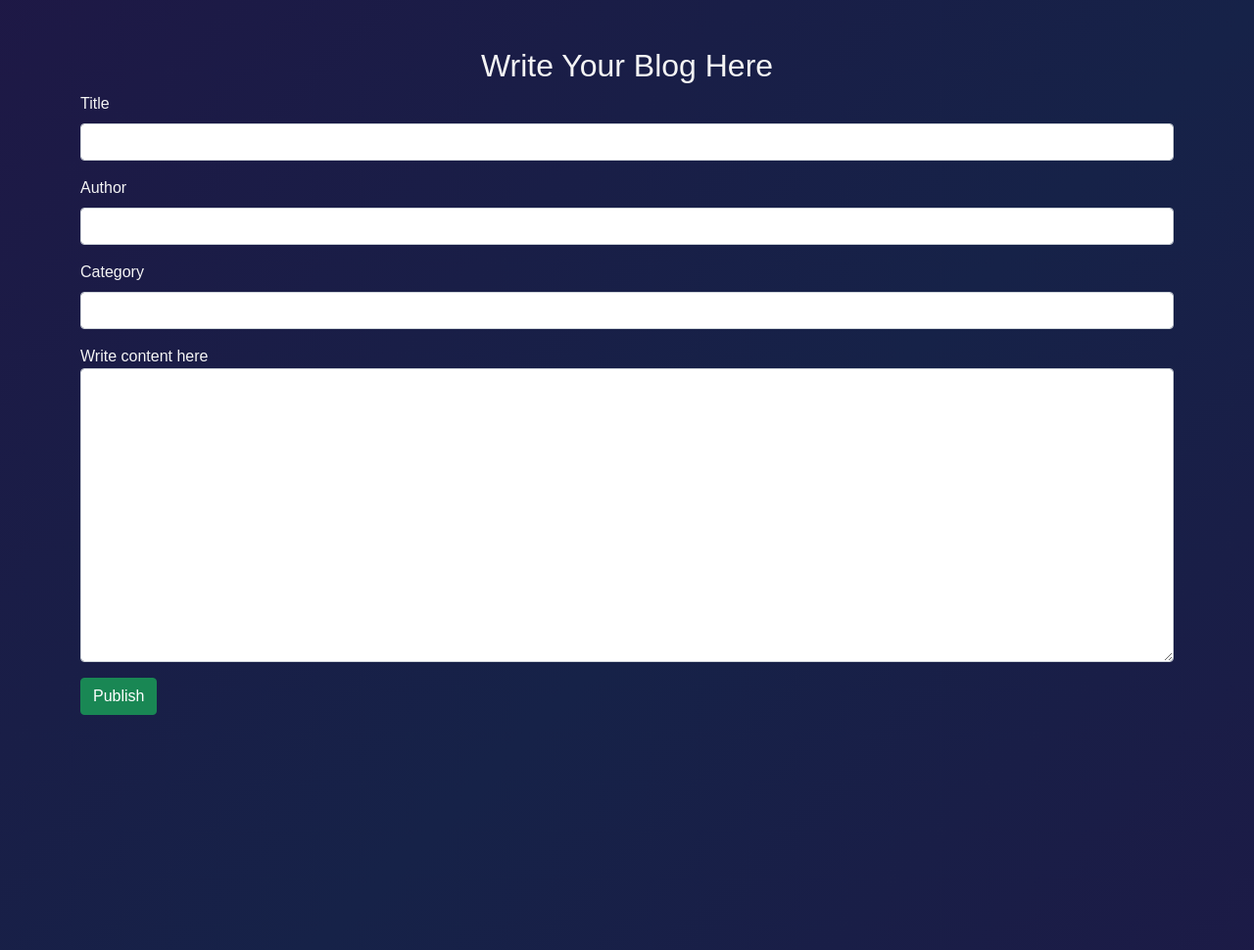
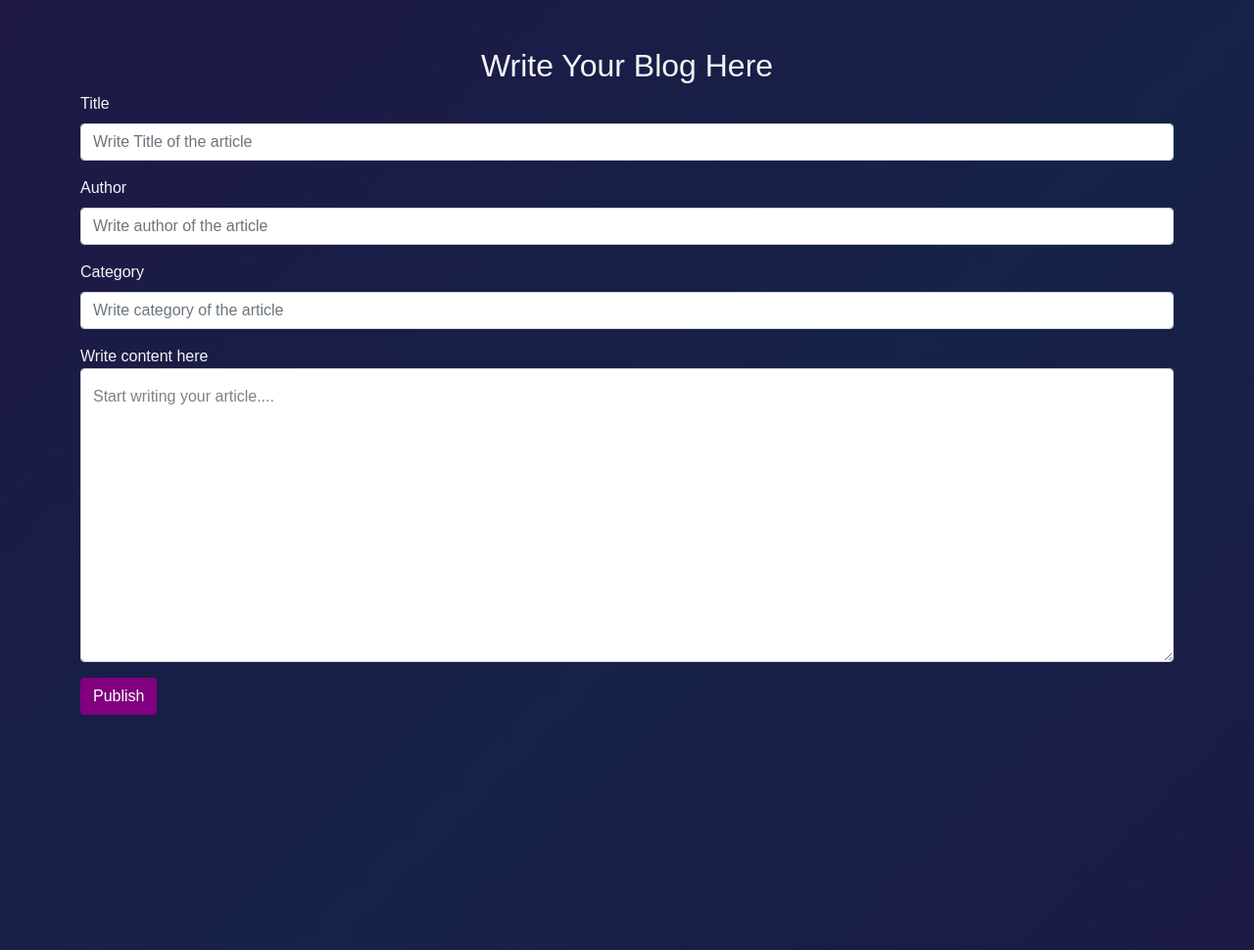
Before and after one commit to gaurav0401/WeShares-Community-Blog-Website, a Django app: page /createblog in a window 1280 px wide. Shown: the part 70-1040 px from the top of the page at 98% size. Run offline with Django 4.2, Linux system fonts and the light colour scheme.

Commit message:
new commit

```diff
--- a/template/base.html
+++ b/template/base.html
@@ -60,11 +60,11 @@ margin-top: 20vh;
 
         <!-- Modal -->
         <div class="modal fade" id="staticBackdrop" data-bs-backdrop="static" data-bs-keyboard="false" tabindex="-1"
-          aria-labelledby="staticBackdropLabel" aria-hidden="true">
-          <div class="modal-dialog" style="color: black;">
-            <div class="modal-content">
+          aria-labelledby="staticBackdropLabel" aria-hidden="true" >
+          <div class="modal-dialog" style="color: white;  ">
+            <div class="modal-content" style="background-color: rgb(50, 22, 72);">
               <div class="modal-header">
-                <h5 class="modal-title" id="staticBackdropLabel" style="color: black;">Register Here</h5>
+                <h5 class="modal-title" id="staticBackdropLabel" style="color: white">Register Here</h5>
                 <button type="button" class="btn-close" data-bs-dismiss="modal" aria-label="Close"></button>
               </div>
               <div class="modal-body">
@@ -129,10 +129,10 @@ margin-top: 20vh;
 
         <!-- Modal -->
         <div class="modal fade" id="exampleModal" tabindex="-1" aria-labelledby="exampleModalLabel" aria-hidden="true">
-          <div class="modal-dialog" style="color: black;">
-            <div class="modal-content">
+          <div class="modal-dialog" style="color: white">
+            <div class="modal-content" style="background-color: rgb(50, 22, 72);">
               <div class="modal-header">
-                <h5 class="modal-title" id="exampleModalLabel" style="color: black;">Login Here</h5>
+                <h5 class="modal-title" id="exampleModalLabel" style="color: white">Login Here</h5>
                 <button type="button" class="btn-close" data-bs-dismiss="modal" aria-label="Close"></button>
               </div>
               <div class="modal-body">
--- a/template/home/create.html
+++ b/template/home/create.html
@@ -14,27 +14,27 @@
         {% csrf_token %}
         <div class="mb-3">
           <label for="title" class="form-label">Title</label>
-          <input type="title" class="form-control" name="title" id="title" required>
+          <input type="title" class="form-control" name="title" id="title" required placeholder="Write Title of the article">
 
         </div>
         <div class="mb-3">
           <label for="author" class="form-label">Author</label>
-          <input type="text" class="form-control" name="author" id="author" required>
+          <input type="text" class="form-control" name="author" id="author" required placeholder="Write author of the article">
         </div>
         <div class="mb-3">
             <label for="slug" class="form-label">Category</label>
-            <input type="text" class="form-control" name="slug" id="slug" required>
+            <input type="text" class="form-control" name="slug" id="slug" required  placeholder="Write category of the article">
           </div>
         <div class="mb-3">
             <label for="floatingTextarea2">Write content here</label>
             <div class="form-floating">
 
-                <textarea  class="form-control"  name="content" id="content" style="height: 300px"></textarea>
-
+                <textarea  class="form-control"  name="content" id="content" style="height: 300px" placeholder="Start writing your article..."></textarea>
+                <label for="floatingTextarea2" style="color: grey">Start writing your article....</label>
               </div>
           </div>
 
-        <button type="submit" class="btn btn-success">Publish</button>
+        <button type="submit" class="btn btn-success" style="background-color: purple; border-color: purple;">Publish</button>
       </form>
    </div>
 
```
